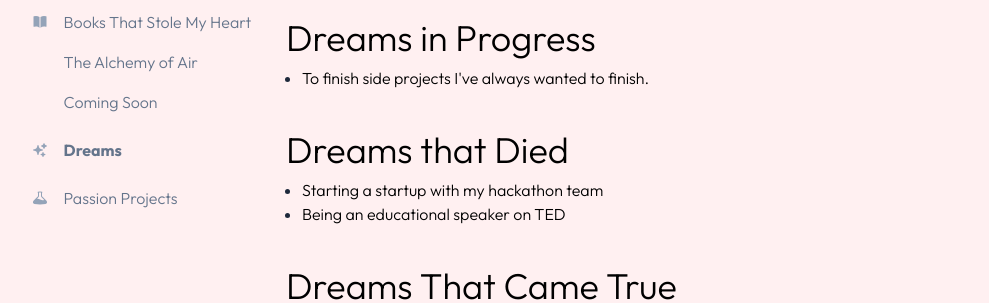
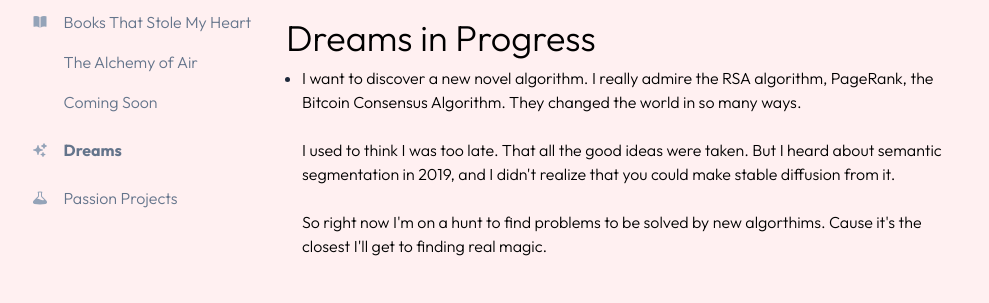
Before and after one commit to chongcurtis/chongcurtis.github.io, a Next.js app: page /dreams in a window 1280 px wide. Shown: the part 210-513 px from the top of the page, without its empty margins (10-999 px from the left). Built offline with nearby package versions, Linux system fonts and the light colour scheme.

Commit message:
updated dreams

```diff
--- a/src/pages/dreams.tsx
+++ b/src/pages/dreams.tsx
@@ -97,7 +97,18 @@ export default function Dreams() {
             <p className="fade-in-on-scroll mx-10 mb-2 mt-5 text-4xl">Dreams in Progress</p>
             <ul className="mx-14 list-disc marker:text-center marker:font-extrabold marker:text-slate-800">
                 <li className="fade-in-on-scroll">
-                    To finish side projects I've always wanted to finish.
+                    I want to discover a new novel algorithm. I really admire the RSA algorithm,
+                    PageRank, the Bitcoin Consensus Algorithm. They changed the world in so many
+                    ways.
+                    <br />
+                    <br />
+                    I used to think I was too late. That all the good ideas were taken. But I heard
+                    about semantic segmentation in 2019, and I didn't realize that you could make
+                    stable diffusion from it.
+                    <br />
+                    <br />
+                    So right now I'm on a hunt to find problems to be solved by new algorthims.
+                    Cause it's the closest I'll get to finding real magic.
                 </li>
             </ul>
             <p className="fade-in-on-scroll mx-10 mb-2 mt-10 text-4xl">Dreams that Died</p>
```
